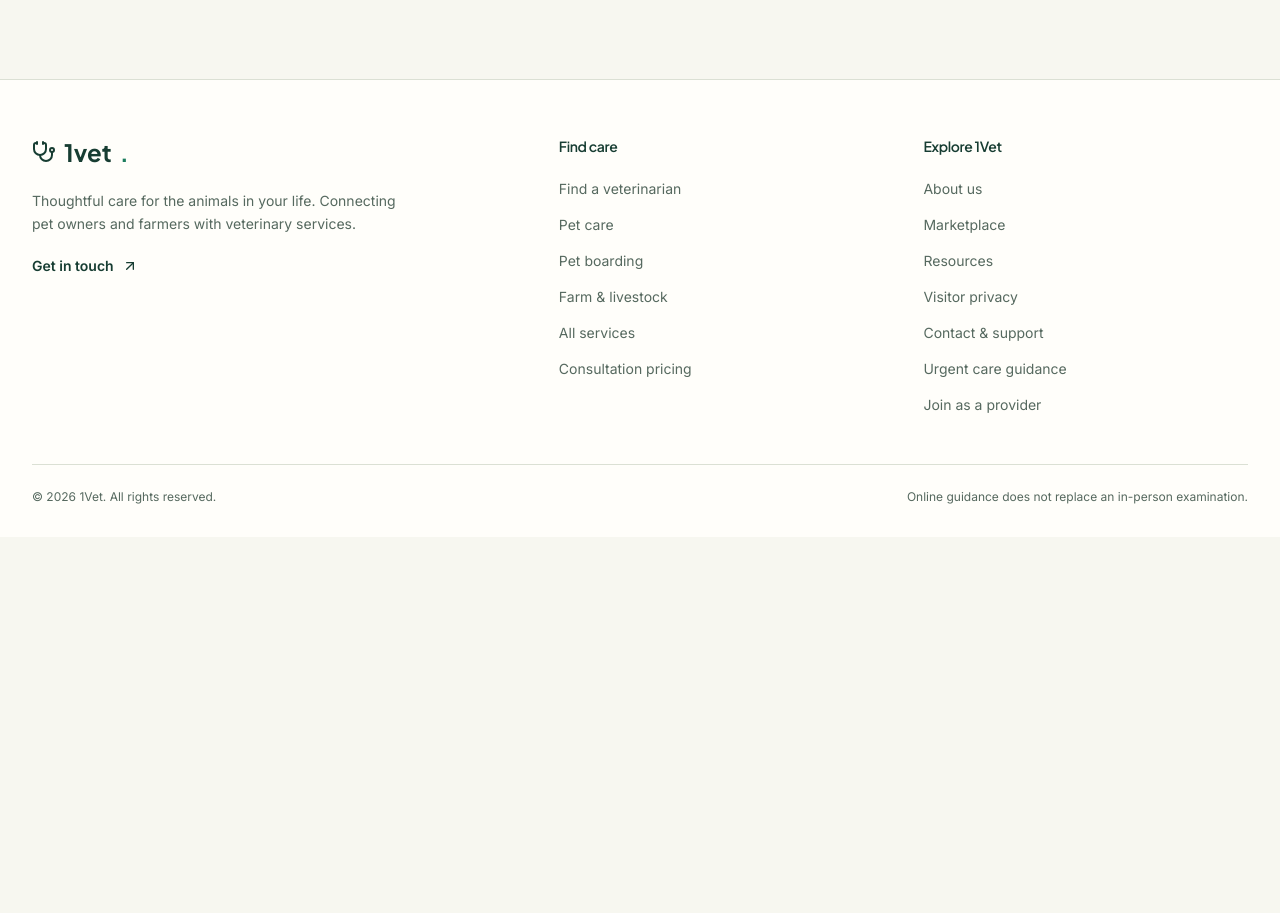
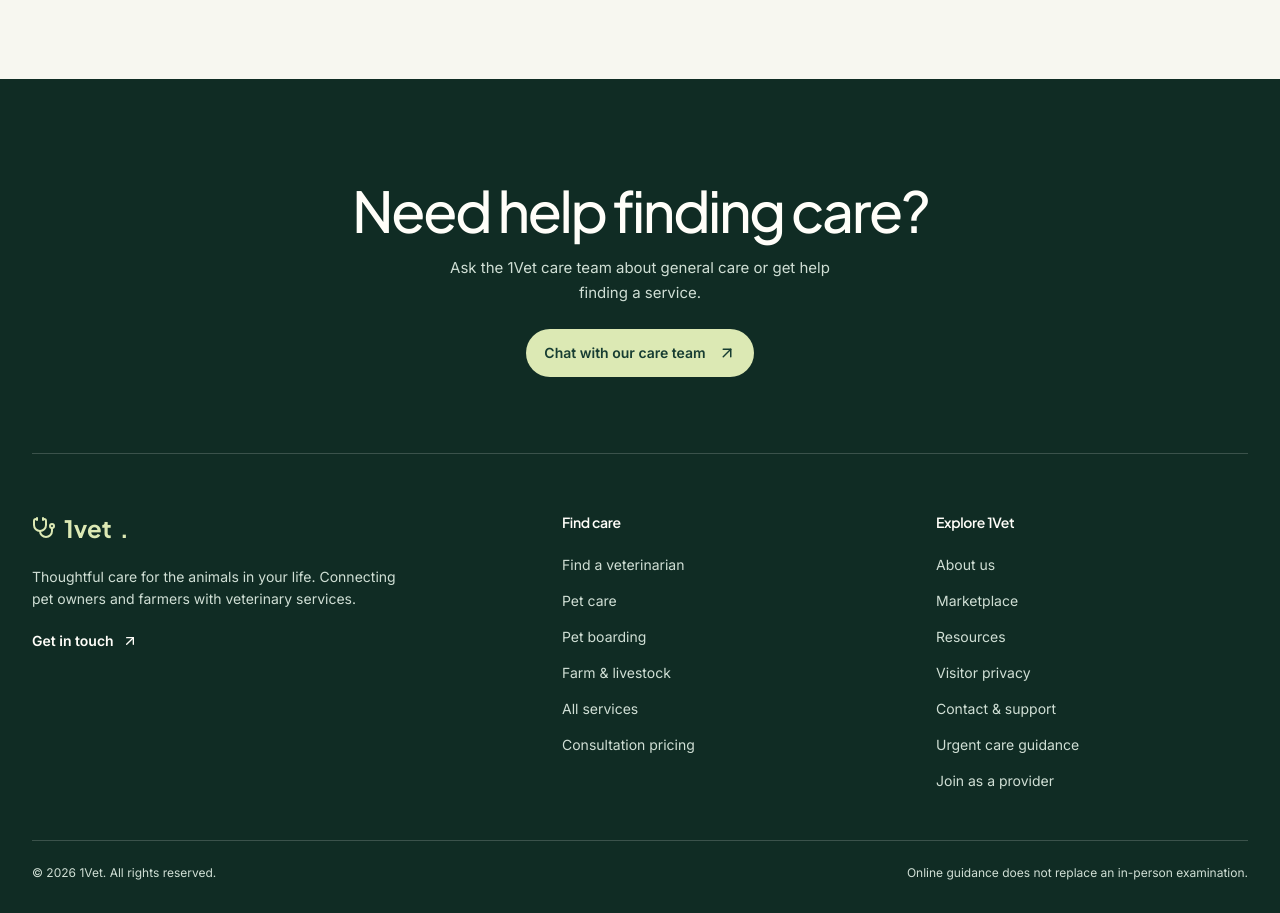
Before and after one commit to kenoyek/ONEVET-MAIN, a React (Vite) app: page / in a window 1280 px wide. Shown: the part 6460-7373 px from the top of the page. Before the commit the page ends 6997 px from the top, so only its background shows below. Built offline with nearby package versions, Linux system fonts and the light colour scheme; no server answers.

Commit message:
Refine the homepage footer and care team entry point

```diff
--- a/src/components/landing/welcome.css
+++ b/src/components/landing/welcome.css
@@ -264,3 +264,56 @@
 @media (max-width: 767px) {
   .welcome-provider-review-grid { grid-template-columns: 1fr; margin-top: 16px; }
 }
+
+.welcome-footer {
+  background: #102c24;
+  color: #fffef9;
+  padding: 0 0 32px;
+}
+.welcome-footer-cta {
+  display: grid;
+  justify-items: center;
+  text-align: center;
+  padding: clamp(48px, 8vw, 106px) 0 clamp(40px, 6vw, 76px);
+  border-bottom: 1px solid #fffef92e;
+}
+.welcome-footer-cta h2 {
+  max-width: 22ch;
+  font-size: clamp(31px, 4.4vw, 61px);
+  font-weight: 500;
+  letter-spacing: -.045em;
+  line-height: 1.08;
+  text-wrap: balance;
+}
+.welcome-footer-cta p { max-width: 42ch; margin-top: 14px; color: #d0dfd5; font-size: 15px; line-height: 1.65; }
+.welcome-footer-action {
+  display: inline-flex;
+  align-items: center;
+  gap: 12px;
+  min-height: 48px;
+  margin-top: 23px;
+  padding: 10px 18px;
+  border-radius: 999px;
+  background: #dce9b4;
+  color: #173d32;
+  font-size: 14px;
+  font-weight: 600;
+}
+.welcome-footer-action:hover { background: #eef4d8; }
+.welcome-footer-links {
+  display: grid;
+  grid-template-columns: minmax(0, 1.5fr) repeat(2, minmax(0, 1fr));
+  gap: clamp(20px, 5vw, 62px);
+  padding-top: clamp(28px, 5vw, 58px);
+}
+.welcome-footer a[aria-label="1Vet home"], .welcome-footer a[aria-label="1Vet home"] span { color: #dce9b4; }
+.welcome-footer .text-muted-foreground { color: #d0dfd5; }
+.welcome-footer .border-t { border-color: #fffef92e; }
+.welcome-footer-links a:hover { color: #fffef9; }
+@media (max-width: 639px) {
+  .welcome-footer-links { grid-template-columns: repeat(2, minmax(0, 1fr)); }
+  .welcome-footer-links > div:first-child { grid-column: 1 / -1; }
+}
+@media (max-width: 767px) {
+  .welcome-footer { padding-bottom: calc(88px + env(safe-area-inset-bottom)); }
+}
--- a/src/components/layout/Footer.tsx
+++ b/src/components/layout/Footer.tsx
@@ -26,11 +26,20 @@ const groups = [
     ],
   },
 ];
-export function Footer() {
+export function Footer({ home = false }: { home?: boolean }) {
   return (
-    <footer className="bg-card border-t pb-8 pt-14">
+    <footer className={home ? "welcome-footer" : "bg-card border-t pb-8 pt-14"}>
       <div className="container-wide">
-        <div className="grid md:grid-cols-[1.5fr_1fr_1fr] gap-10">
+        {home && (
+          <section className="welcome-footer-cta" aria-labelledby="home-footer-heading">
+            <h2 id="home-footer-heading">Need help finding care?</h2>
+            <p>Ask the 1Vet care team about general care or get help finding a service.</p>
+            <Link to="/care-chat" className="welcome-footer-action">
+              Chat with our care team <ArrowUpRight size={18} aria-hidden="true" />
+            </Link>
+          </section>
+        )}
+        <div className={home ? "welcome-footer-links" : "grid md:grid-cols-[1.5fr_1fr_1fr] gap-10"}>
           <div>
             <Link
               to="/"
--- a/src/pages/Index.tsx
+++ b/src/pages/Index.tsx
@@ -10,5 +10,5 @@ import { CarePathways } from '@/components/landing/CarePathways';
 import { SEO } from '@/components/shared/SEO';
 
 export default function Index() {
- return <div className="welcome-home min-h-screen"><SEO /><Navbar /><main id="main-content" tabIndex={-1}><Hero /><CareFinder /><ProviderReviewOverview /><CareServices /><CarePathways /><MarketplaceWelcome /></main><Footer /></div>;
+ return <div className="welcome-home min-h-screen"><SEO /><Navbar /><main id="main-content" tabIndex={-1}><Hero /><CareFinder /><ProviderReviewOverview /><CareServices /><CarePathways /><MarketplaceWelcome /></main><Footer home /></div>;
 }
```
